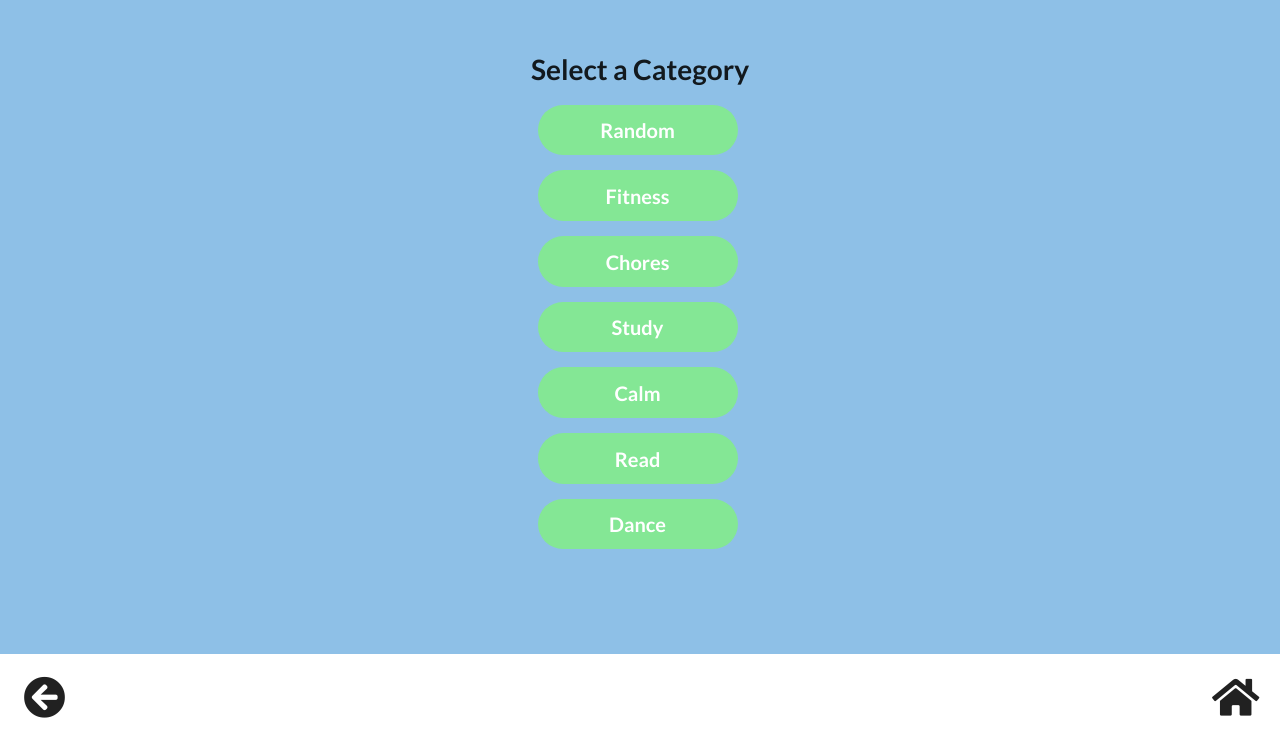
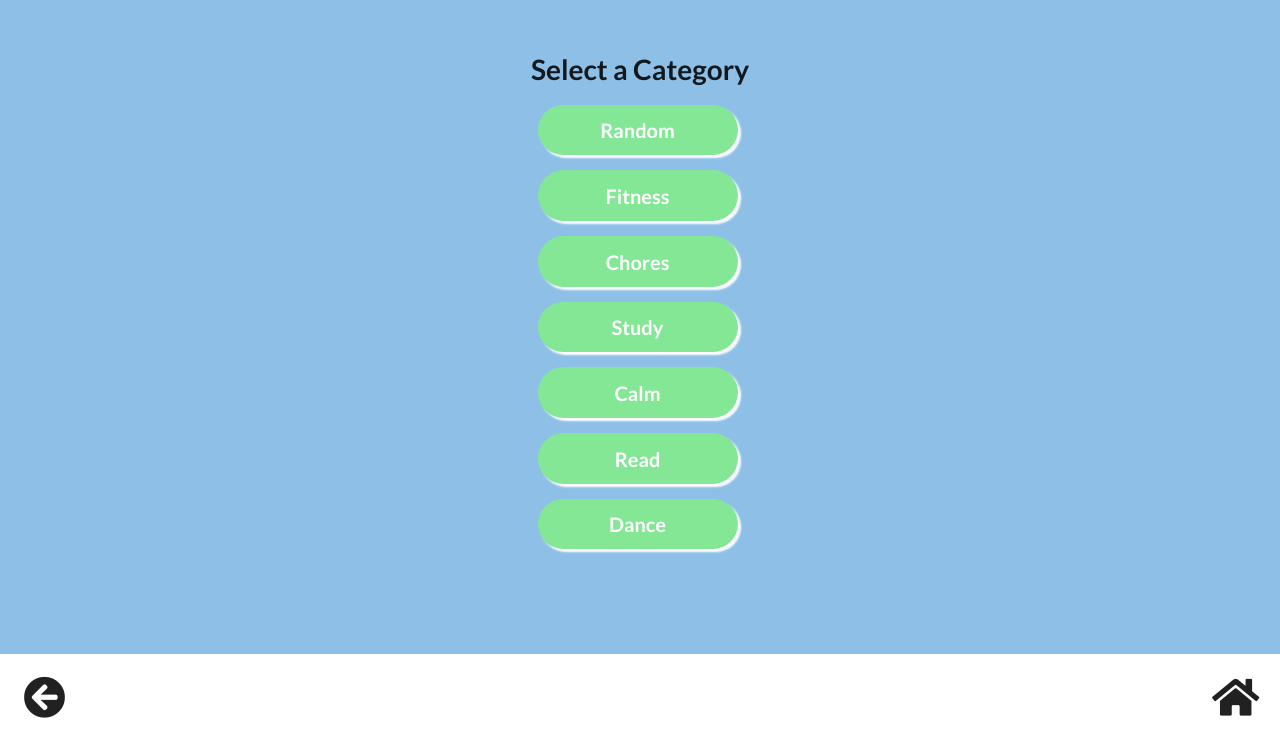
Before and after one commit to jimbopulos/rec-app, a plain HTML site: page categories.html in a window 1280 px wide. Shown: the part 61-800 px from the top of the page. Drawn offline with nearby package versions, Linux system fonts and the light colour scheme.

Commit message:
resolved conflicts, added shadow styling to buttons

```diff
--- a/style.css
+++ b/style.css
@@ -22,12 +22,8 @@ body {
 #calm,
 #read,
 #dance {
-<<<<<<< HEAD
-  box-shadow: 3px 3px 2px;
-=======
-  box-shadow: 3px 3px;
+  box-shadow: 3px 3px 2px white;
   padding-bottom: 35px !important;
->>>>>>> main
 }
 
 #welcomePage {
@@ -112,7 +108,7 @@ body {
 
 #playBtn,
 #pauseBtn {
-  box-shadow: 3px 3px 2px;
+  box-shadow: 3px 3px 2px black;
 }
 
 #recdPage {
```
